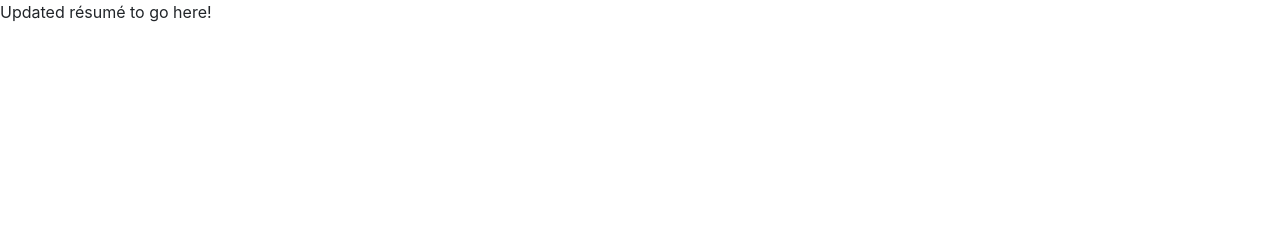
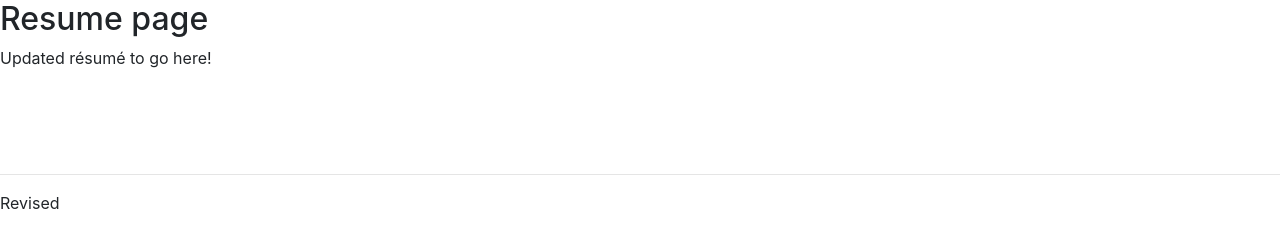
Before and after one commit to kc4zvw/billsbrough, a website: page resume.html in a window 1280 px wide. Drawn offline with Linux system fonts and the light colour scheme.

Commit message:
Update resume.html

```diff
--- a/resume.html
+++ b/resume.html
@@ -5,8 +5,8 @@
   <meta charset="utf-8">
   <meta name="generator" content="HTML Tidy for HTML5 for Linux version 5.6.0">
   <meta name="viewport" content="width=device-width, initial-scale=1, shrink-to-fit=no">
-  <meta name="description" content="">
-  <meta name="author" content="">
+  <meta name="description" content="My website for David B.">
+  <meta name="author" content="David Billsbrough">
 
   <title>Billsbrough&#39;s Resume</title>
 
@@ -15,7 +15,11 @@
 </head>
 
 <body>
+  <h2>Resume page</h2>
   <p>Updated résumé to go here!</p>
+  <br><br><br>
+  <hr>
+  <span>Revised</span>
 </body>
 
 <!-- comment -->
```
